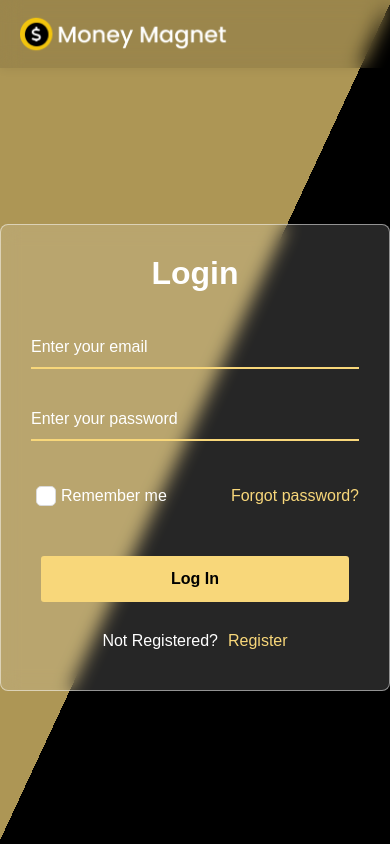
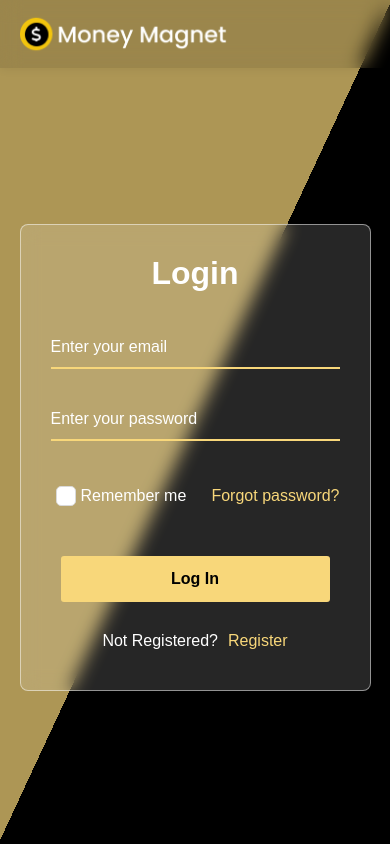
Before and after one commit to elijahgummer/MoneyMagnet, a PHP site: page /login.html in a window 390 px wide. Run offline with PHP 8.4, Linux system fonts and the light colour scheme; some libraries are stand-ins or nearby versions.

Commit message:
changed the width of the wrapper

```diff
--- a/login.css
+++ b/login.css
@@ -245,5 +245,7 @@ p.message {
   opacity: 1;
 }
 @media (max-width: 820px) {
-
+    .wrapper {
+      width: 90%;
+    }
 }
```
